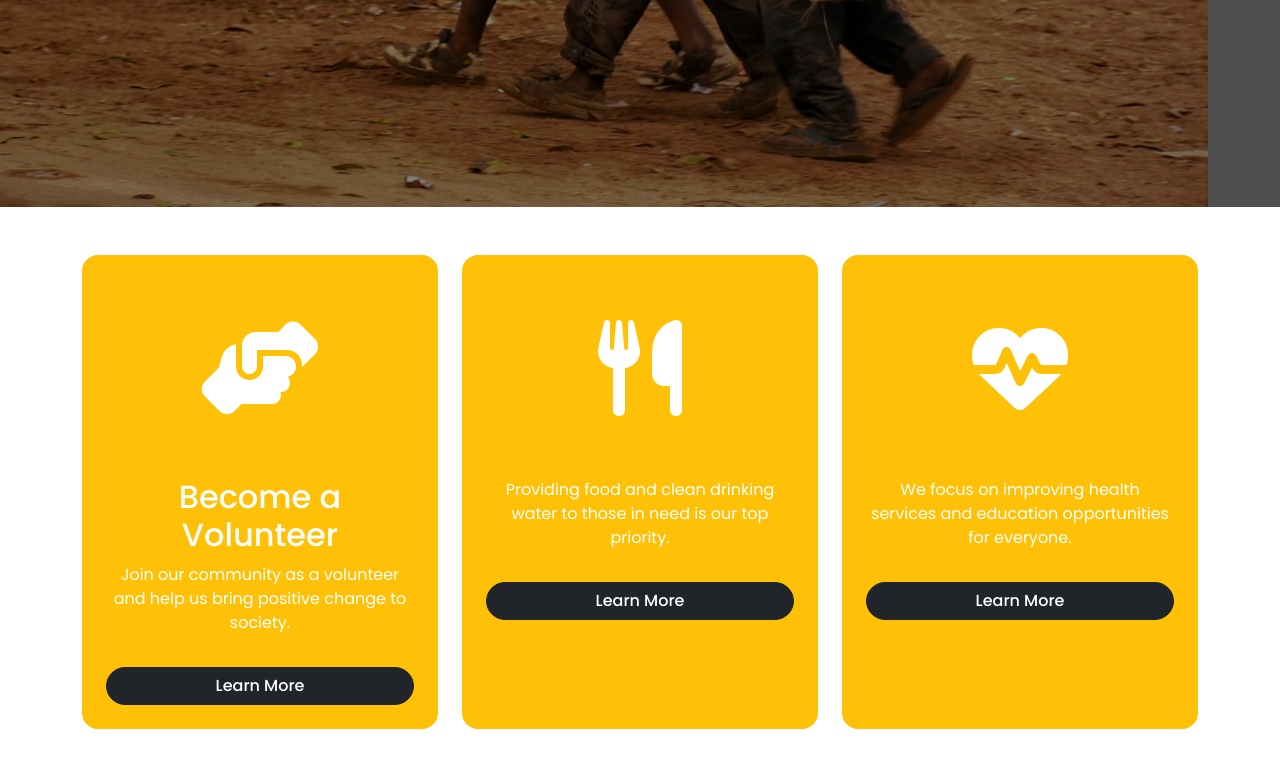
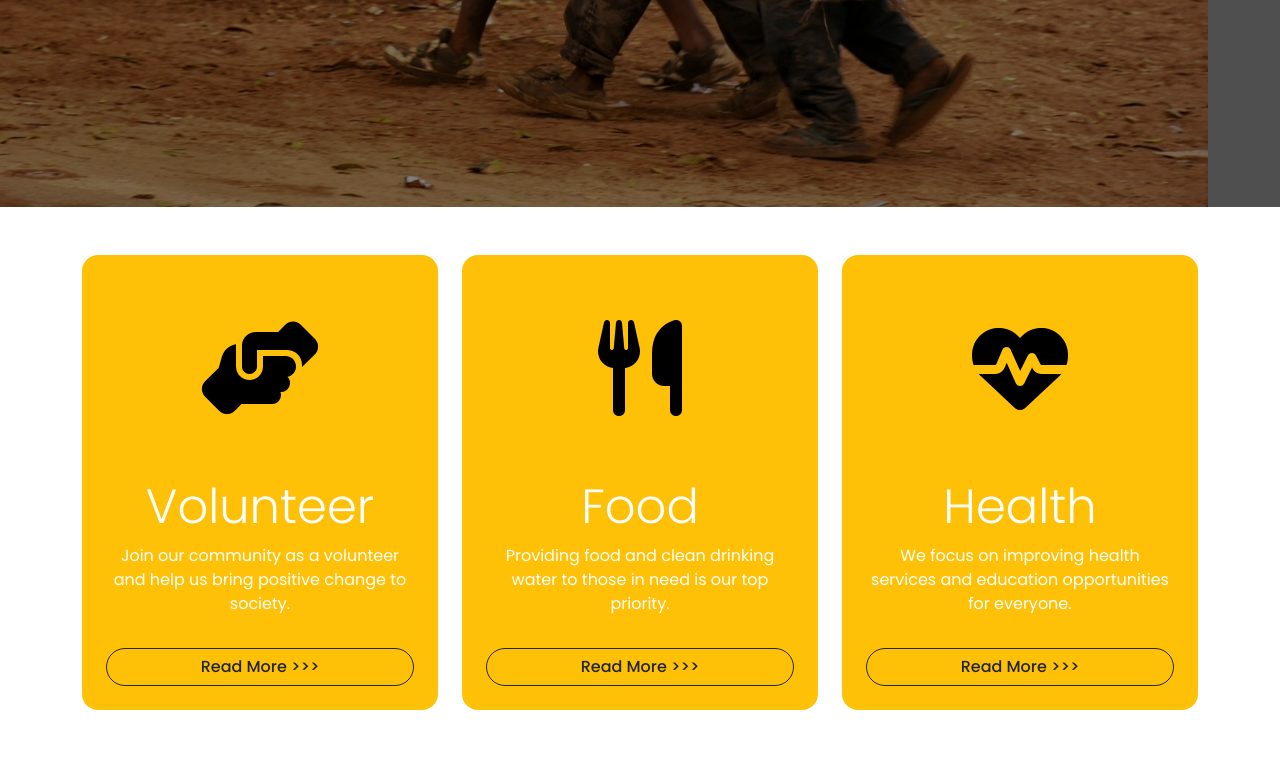
Before and after one commit to muhammadowaismasroor/SST, a plain HTML site: page index.html in a window 1280 px wide. Shown: the part 628-1396 px from the top of the page. Drawn offline with Linux system fonts and the light colour scheme; grey boxes are pictures that could not be loaded.

Commit message:
cards complete

```diff
--- a/index.html
+++ b/index.html
@@ -87,8 +87,8 @@
       <div class="carousel-caption">
         <h1>Together We Can Make a Difference</h1>
         <p>Join hands to support the underprivileged and empower lives with hope and opportunities.</p>
-        <a href="#" class="btn btn-primary">Donate Us</a>
-        <a href="#" class="btn btn-warning">Read More</a>
+        <a href="#" class="btn btn-warning">Donate Us</a>
+        <a href="#" class="btn btn-outline-light">Read More</a>
       </div>
     </div>
 
@@ -98,8 +98,8 @@
       <div class="carousel-caption">
         <h1>We Believe in Humanity</h1>
         <p>Our mission is to serve humanity by spreading love, kindness, and equal opportunities.</p>
-        <a href="#" class="btn btn-primary">Donate Us</a>
-        <a href="#" class="btn btn-warning">Read More</a>
+        <a href="#" class="btn btn-warning">Donate Us</a>
+        <a href="#" class="btn btn-outline-light">Read More</a>
       </div>
     </div>
 
@@ -122,11 +122,11 @@
     <div class="col-md-4">
       <div class="card card-custom bg-warning text-center p-4 h-100">
         <div class="icon-box">
-          <i class="fas fa-hands-helping"></i>
+          <i class="fas fa-hands-helping text-black"></i>
         </div>
-        <h2 class="text-white">Become a Volunteer</h2>
+        <h2 class="text-white display-5">Volunteer</h2>
         <p>Join our community as a volunteer and help us bring positive change to society.</p>
-        <a href="#" class="btn btn-dark mt-3">Learn More</a>
+        <a href="#" class="btn btn-outline-dark mt-3">Read More >>></a>
       </div>
     </div>
 
@@ -134,10 +134,11 @@
     <div class="col-md-4">
       <div class="card card-custom bg-warning text-center p-4 h-100">
         <div class="icon-box">
-          <i class="fas fa-utensils"></i>
+          <i class="fas fa-utensils text-black"></i>
         </div>
+         <h2 class="text-white display-5">Food</h2>
         <p>Providing food and clean drinking water to those in need is our top priority.</p>
-        <a href="#" class="btn btn-dark mt-3">Learn More</a>
+        <a href="#" class="btn btn-outline-dark mt-3">Read More >>></a>
       </div>
     </div>
 
@@ -145,10 +146,11 @@
     <div class="col-md-4">
       <div class="card card-custom bg-warning text-center p-4 h-100">
         <div class="icon-box">
-          <i class="fas fa-heartbeat"></i>
+          <i class="fas fa-heartbeat text-black"></i>
         </div>
+         <h2 class="text-white display-5">Health</h2>
         <p>We focus on improving health services and education opportunities for everyone.</p>
-        <a href="#" class="btn btn-dark mt-3">Learn More</a>
+        <a href="#" class="btn btn-outline-dark mt-3">Read More >>></a>
       </div>
     </div>
   </div>
```
Also changed, not shown: assets/css/style.css (+7 -1 lines).
